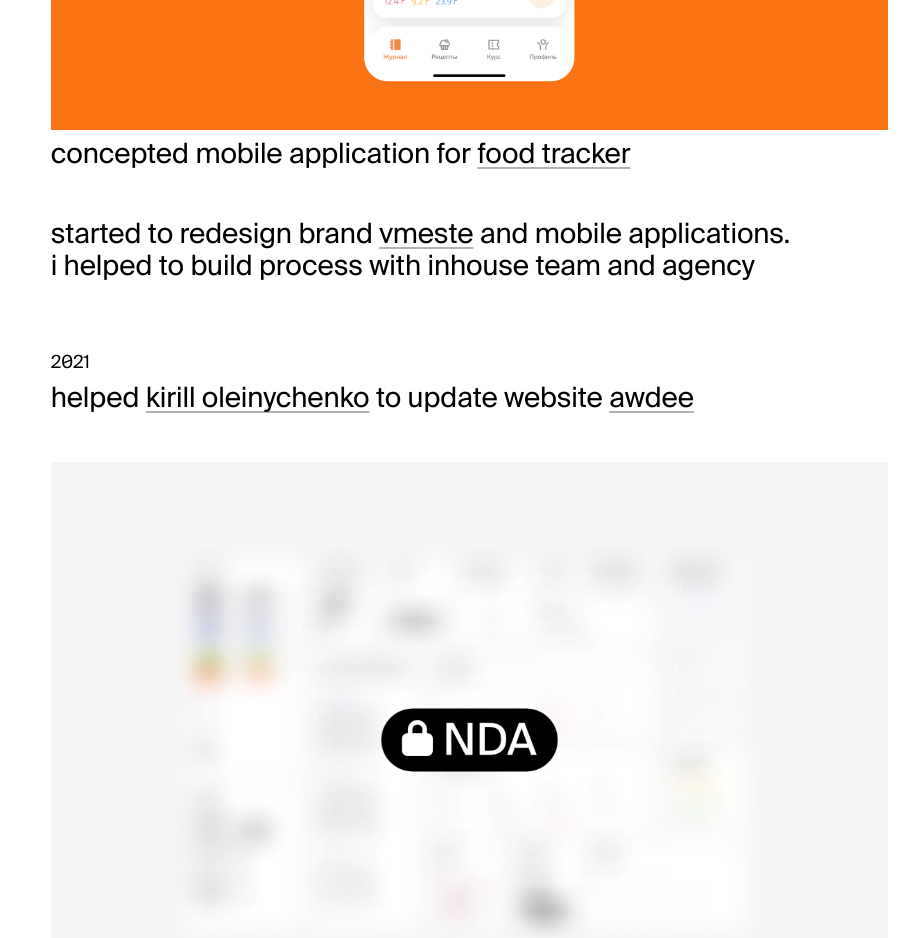
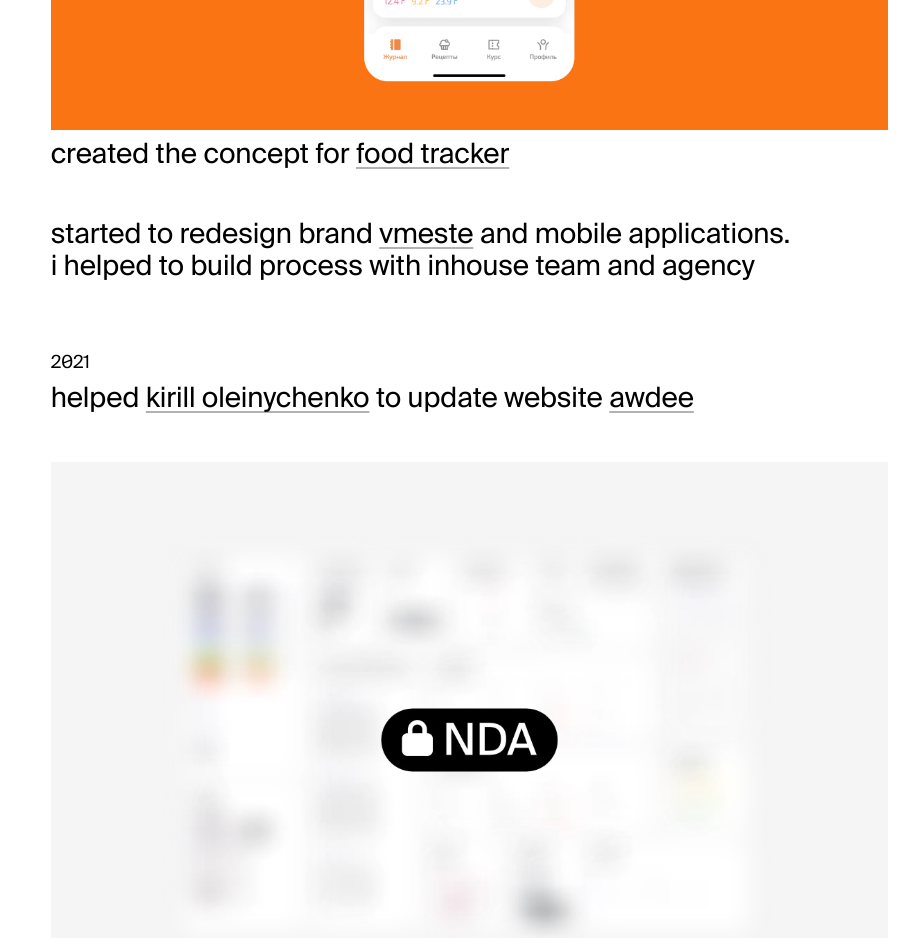
Before and after one commit to vlasmn/zhenyavlasov.com, an Eleventy site: page src/index.njk in a window 1280 px wide. Shown: the part 1200-2138 px from the top of the page, without its empty margins (380-1280 px from the left). Built offline with nearby package versions, Linux system fonts and the light colour scheme; Eleventy itself is replaced by a stand-in of ours; files that its build step writes are made by us from their sources; files whose address does not match are found by name.

Commit message:
food-tracker

```diff
--- a/src/projects/food-tracker/index.md
+++ b/src/projects/food-tracker/index.md
@@ -7,4 +7,4 @@ frames: 24
 color: 25 96% 53%
 ---
 
-concepted mobile application for [food tracker](https://ok.comfort-academy.ru/)
+created the concept for [food tracker](https://ok.comfort-academy.ru/)
```
Also changed, not shown: 1 other file.
